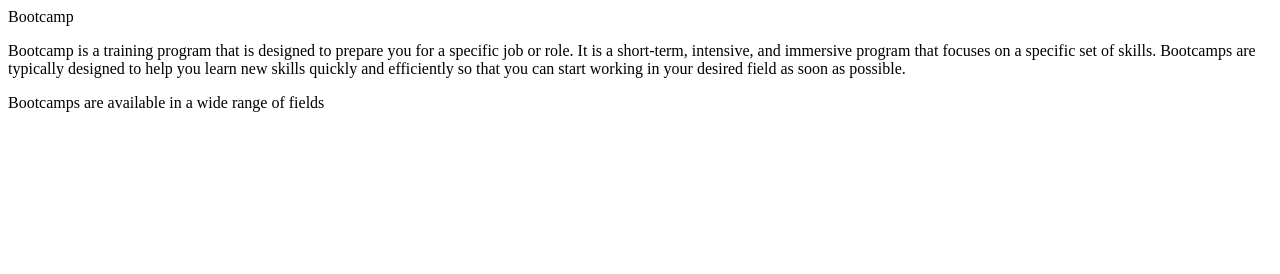
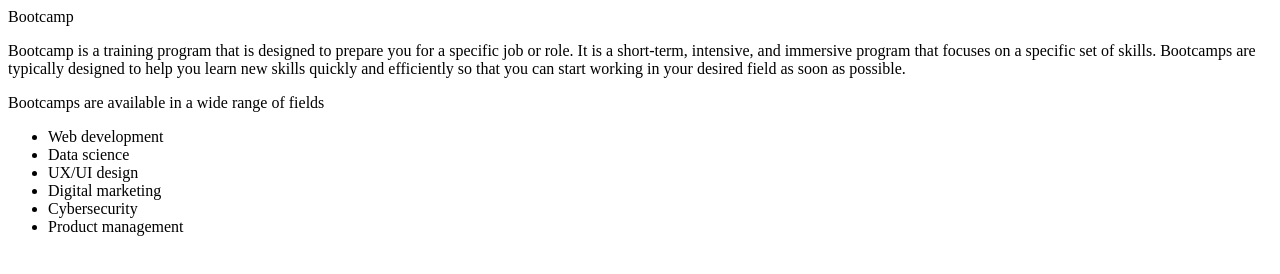
Before and after one commit to DiAmb/bootcamp, a plain HTML site: page index.html in a window 1280 px wide. Drawn offline with Linux system fonts and the light colour scheme.

Commit message:
Add list of available bootcamp fields

```diff
--- a/index.html
+++ b/index.html
@@ -14,6 +14,14 @@
         help you learn new skills quickly and efficiently so that you can start working in your desired field as soon as
         possible.</p>
     <p>Bootcamps are available in a wide range of fields</p>
+    <ul>
+        <li>Web development</li>
+        <li>Data science</li>
+        <li>UX/UI design</li>
+        <li>Digital marketing</li>
+        <li>Cybersecurity</li>
+        <li>Product management</li>
+    </ul>
 
 </body>
 
```
